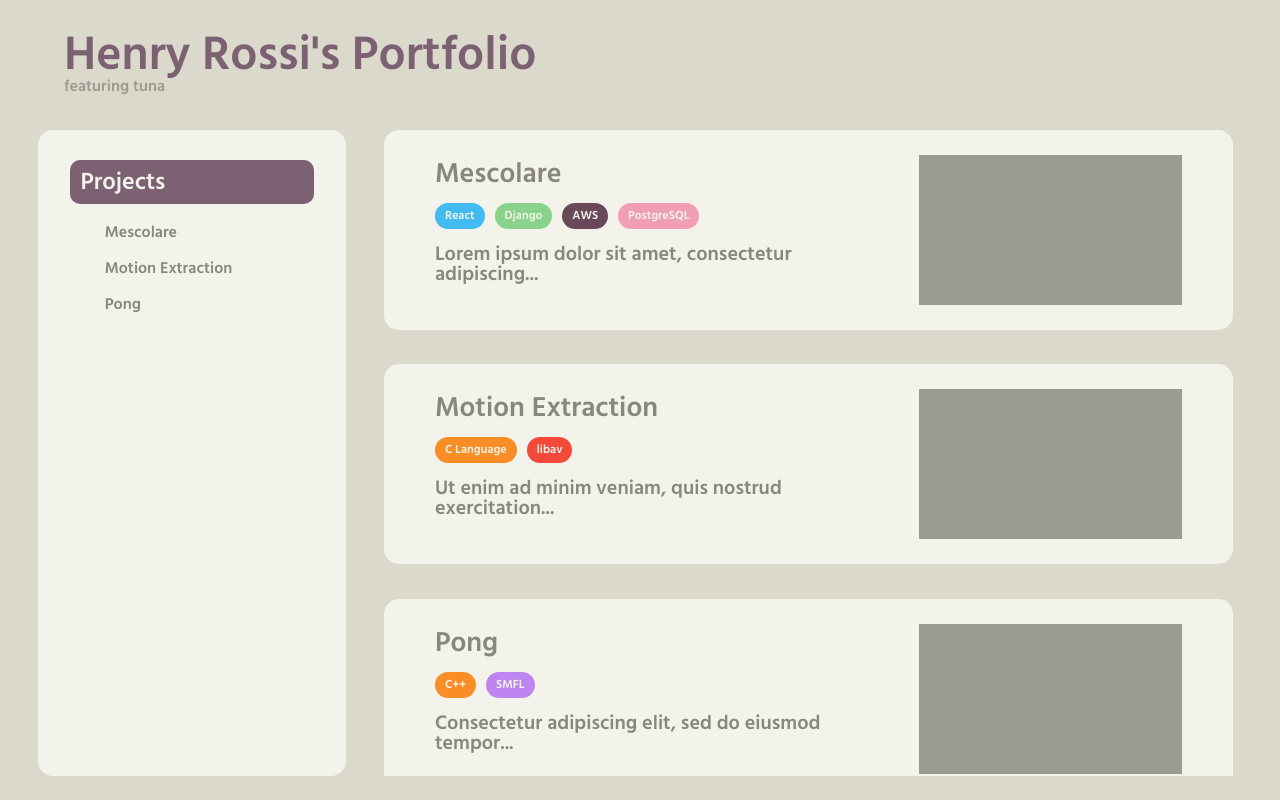
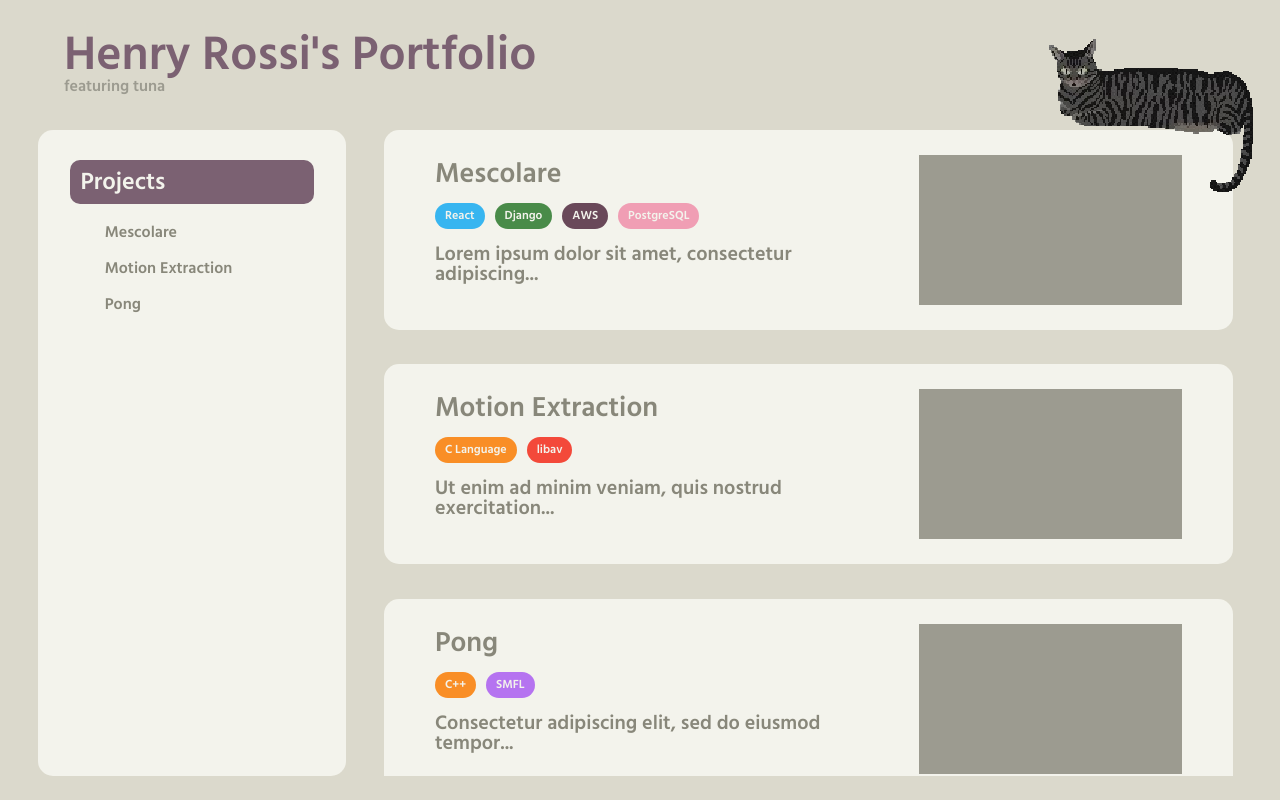
Before and after one commit to henryrossi/portfolio, a React app: page / in a window 1280 px wide. Built offline with nearby package versions, Linux system fonts and the light colour scheme; the HTML template or start-up script is replaced by a standard one.

Commit message:
Added tuna to the banner

```diff
--- a/src/Portfolio.tsx
+++ b/src/Portfolio.tsx
@@ -1,6 +1,7 @@
 import * as React from "react";
 import { Outlet, useLoaderData, Link, NavLink } from "react-router-dom";
 import { getProjectNames } from "./projects";
+import Tuna from "./Tuna";
 
 export function loader() {
   return getProjectNames();
@@ -12,8 +13,13 @@ export default function Portfolio() {
   return (
     <div className="page">
       <div className="banner">
-        <h1>Henry Rossi's Portfolio</h1>
-        <p>featuring tuna</p>
+        <div className="left">
+          <h1>Henry Rossi's Portfolio</h1>
+          <p>featuring tuna</p>
+        </div>
+        <div className="right">
+          <Tuna />
+        </div>
       </div>
       <div className="side-menu">
         <NavLink to="" className="projects-link">Projects</NavLink>
--- a/src/Tuna.tsx
+++ b/src/Tuna.tsx
@@ -1,7 +1,7 @@
 import * as React from "react";
-import Tuna from "./tuna.png";
+import TunaPic from "./tuna.png";
 
-export default function Pixels() {
+export default function Tuna() {
   const ref = React.useRef(null);
 
   React.useEffect(() => {
@@ -18,7 +18,7 @@ export default function Pixels() {
     image.onload = () => {
       ctx.drawImage(image, 0, 0);
     };
-    image.src = Tuna;
+    image.src = TunaPic;
   }, []);
 
   return <canvas ref={ref} width="160" height="144"></canvas>;
--- a/src/style.css
+++ b/src/style.css
@@ -10,10 +10,10 @@
   --purple-title-color: #7B6172;
   --sub-title-color: #9C9B90;
   --tan-title-color: #88877A;
-  --tag-background-blue: #42BBF2;
-  --tag-background-green: #8AD38A;
+  --tag-background-blue: #37b5f0;
+  --tag-background-green: #498b49;
   --tag-background-red: #F3493A;
-  --tag-background-purple: #BE85F0;
+  --tag-background-purple: #b573f0;
   --tag-background-yellow: #FADC00;
   --tag-background-orange: #F98E26;
   --tag-background-pink: #F09EB4;
@@ -23,20 +23,41 @@
 
 
 
+
 .banner {
   width: 100%;
   height: 130px;
-  padding: 30px 5% 15px;
 }
 
-.banner > h1 {
+.banner > .left {
+  vertical-align: top;
+  width: calc(100% - 240px);
+  padding: 30px 5% 15px;
+  display: inline-block;
+}
+
+.banner > .left > h1 {
   font-size: 48px;
   color: var(--purple-title-color);
 }
 
-.banner > p {
+.banner > .left > p {
   font-size: 16px;
   color: var(--sub-title-color);
+}
+
+.banner > .right {
+  display: inline-block;
+  width: 240px;
+  height: 130px;
+}
+
+.banner > .right > canvas {
+  width: 240px;
+  height: 216px;
+  image-rendering: pixelated;
+  position: absolute;
+  pointer-events: none;
 }
 
 
@@ -174,14 +195,3 @@
   border-radius: 15px;
   background-color: var(--light-background-color);
 }
-
-
-
-
-
-canvas {
-  width: 240px;
-  height: 216px;
-  image-rendering: pixelated;
-  position: absolute;
-}
```
